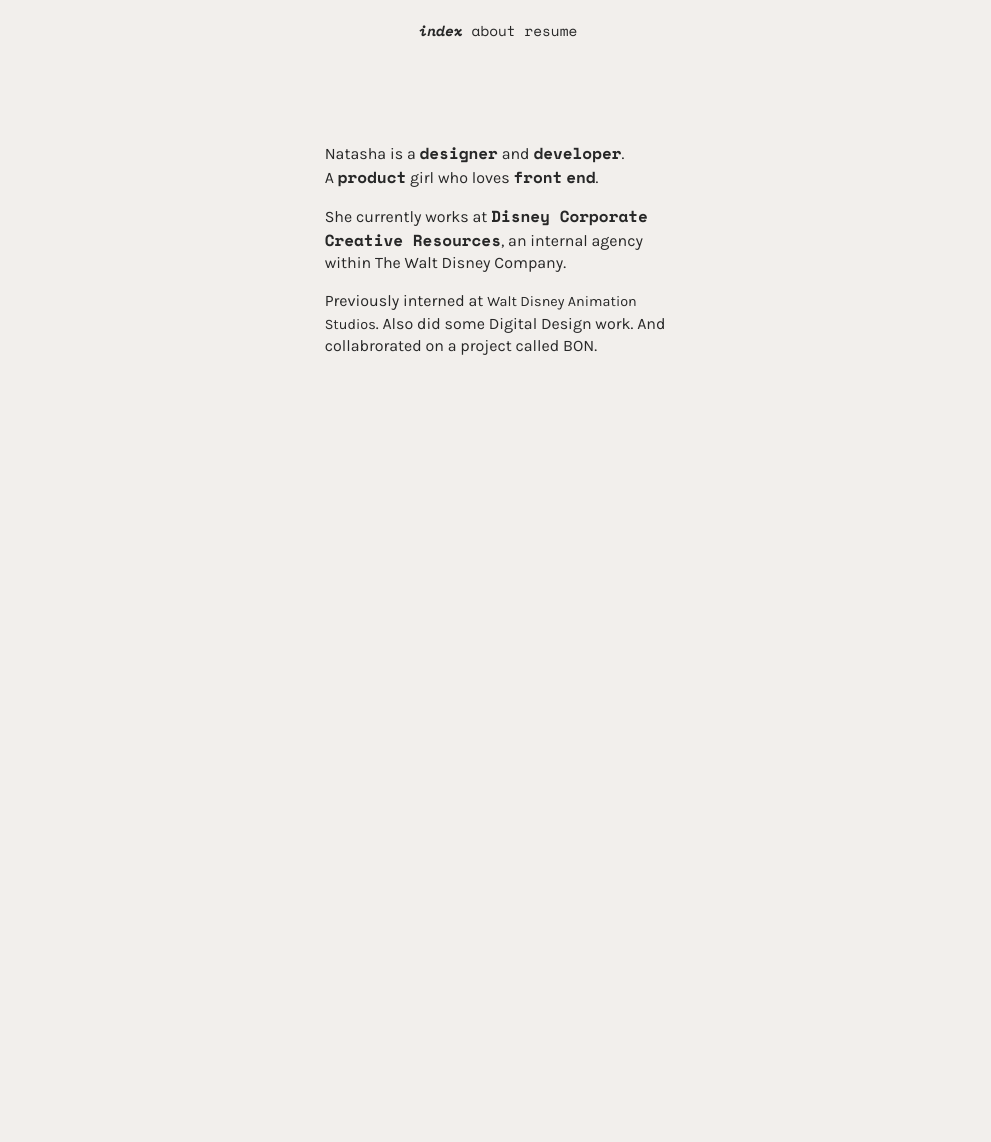
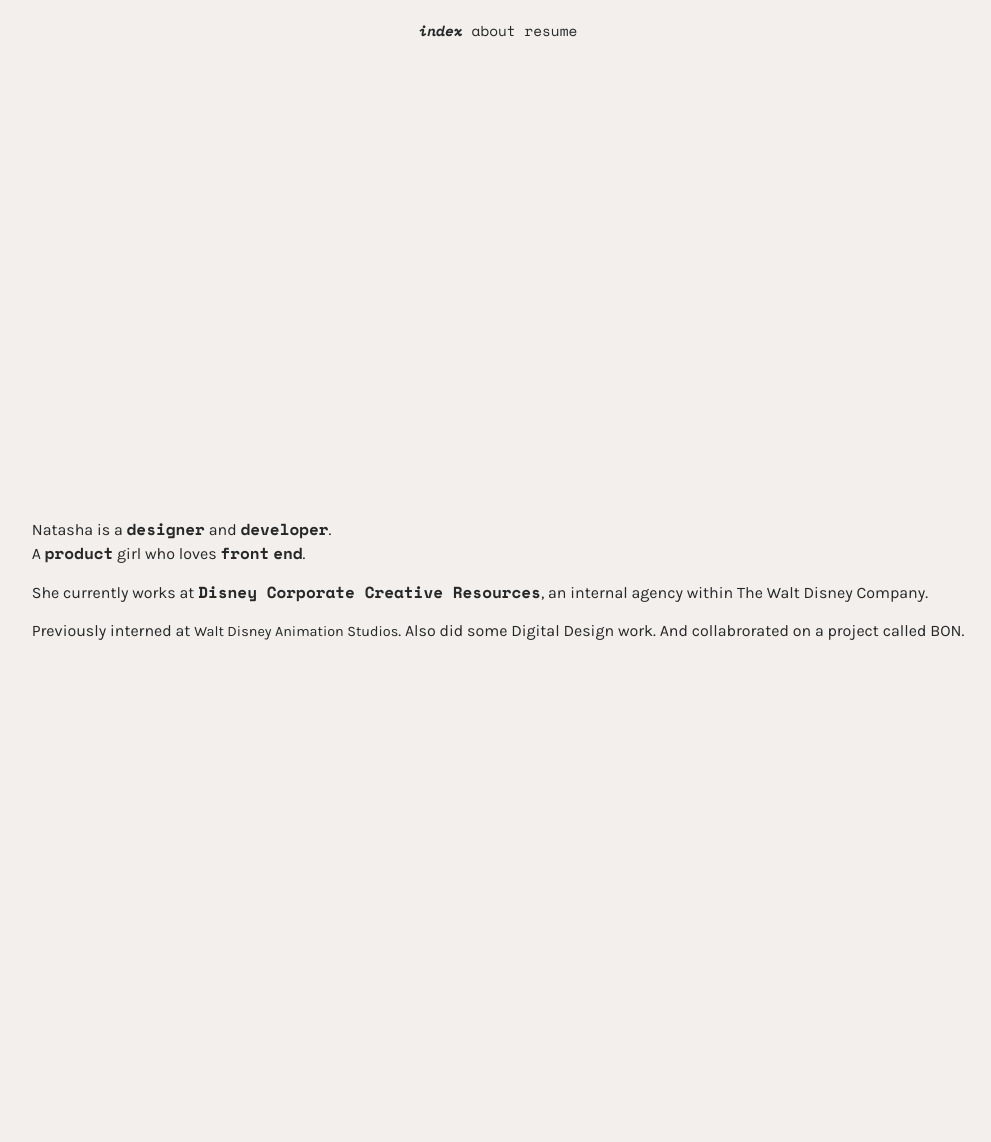
Before and after one commit to natashasupangkat/natashasupangkat.github.io, a Jekyll site: the page built from index.html, in a window 1280 px wide. Shown: the whole page, without its empty margins (142-1133 px from the left). Built offline with Jekyll 4.4.1, drawn with Linux system fonts in a browser that asks for light colours; before the commit the page ends 900 px from its top, so only the background shows below that.

Commit message:
index text centering

```diff
--- a/index.html
+++ b/index.html
@@ -3,7 +3,7 @@
 ---
 
 <main>
-    <div class="container-flex">
+    <!--<div class="container-flex">
         <div class="row h-100">
             <div class="col-lg"></div>
             <div class="mx-auto col-lg">
@@ -17,5 +17,14 @@
             </div>
             <div class="col-lg"></div>
         </div>
+    </div>-->
+    <div class="d-flex flex-column min-vh-100 justify-content-center align-items-center">
+        <h1>
+            <p>Natasha is a <span class="bold">designer</span> and <span class="bold">developer</span>. <br>A <span class="bold">product</span> girl who loves <span class="bold">front</span> <span class="bold">end</span>. </p>
+
+            <p>She currently works at <span class="bold">Disney Corporate Creative Resources</span>, an internal agency within The Walt Disney Company.</p>
+
+            <p>Previously interned at <a href="work/disney-animation">Walt Disney Animation Studios</a>. Also did some Digital Design work. And collabrorated on a project called BON.</p>
+        </h1>
     </div>
 </main>
```
Also changed, not shown: 1 other file.
